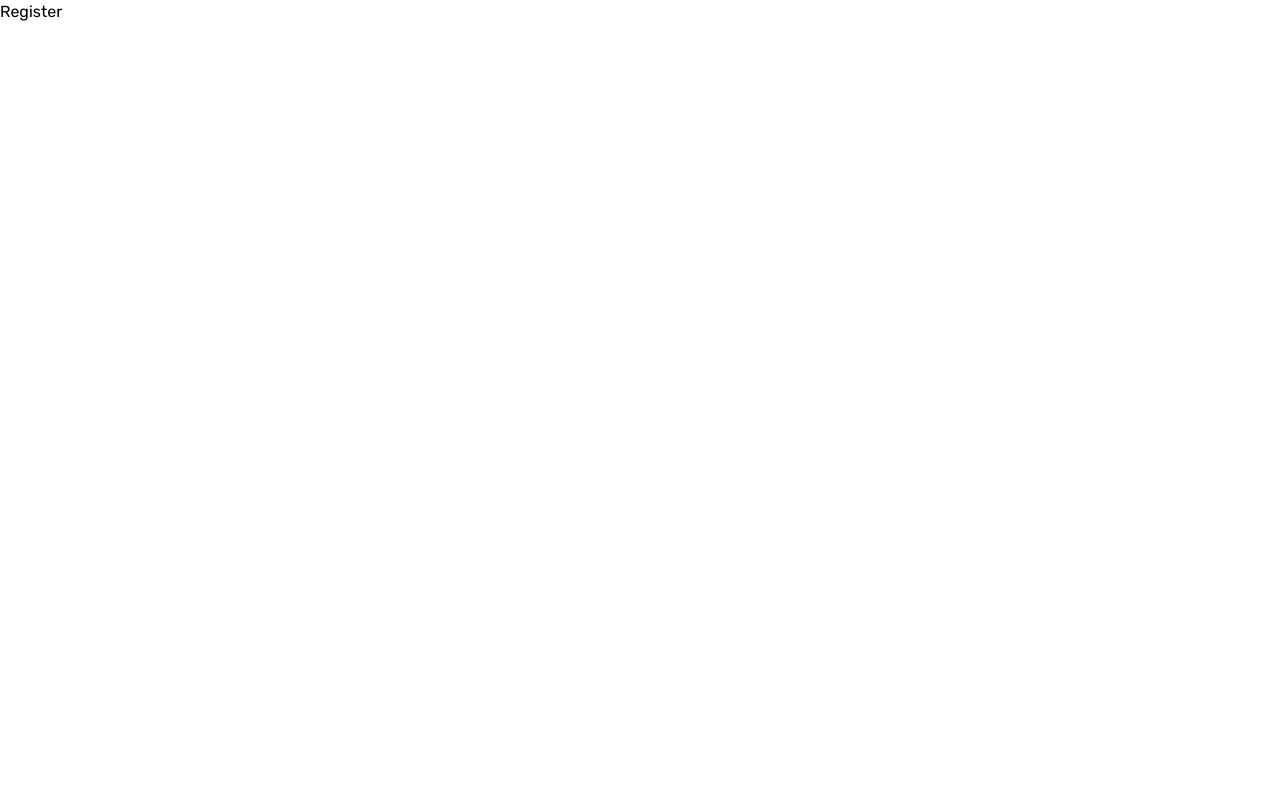
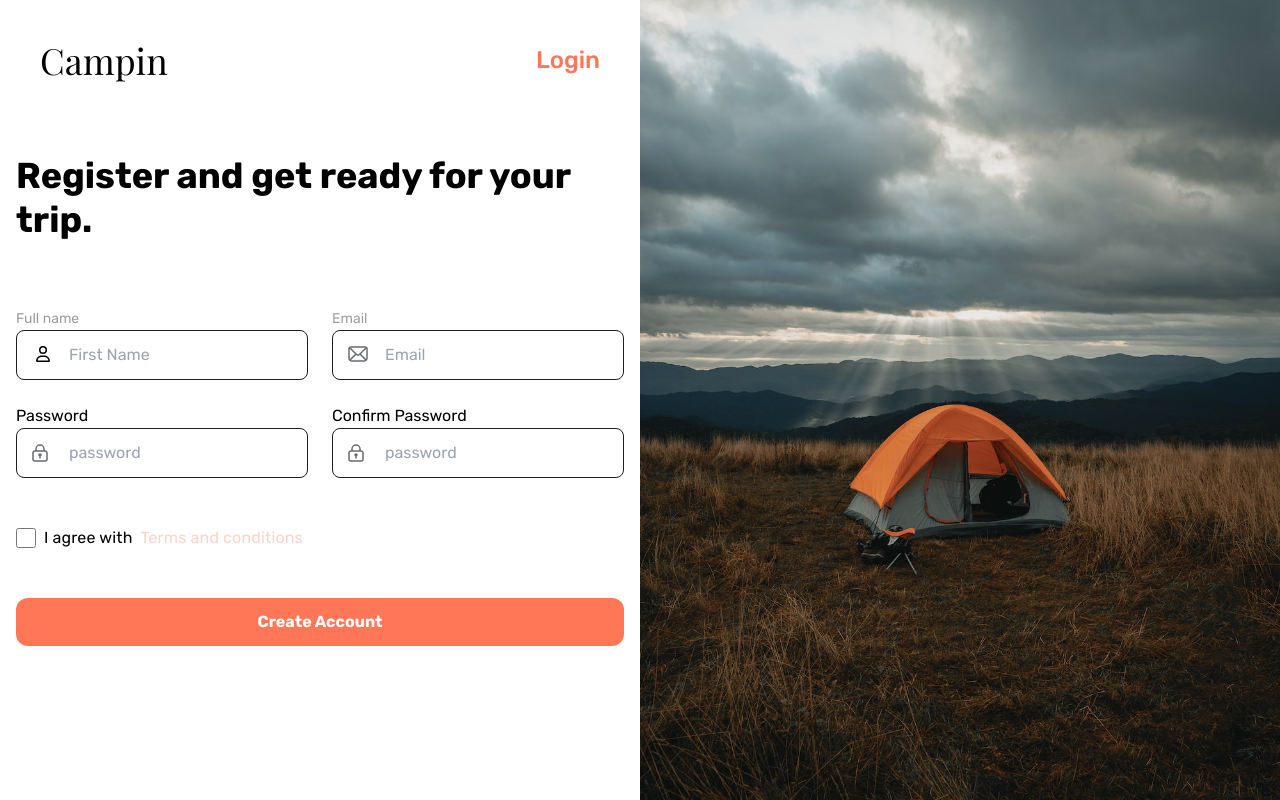
Before and after one commit to Suleyman1406/campin_react_app, a React (Create React App) app: page /register in a window 1280 px wide. Built offline with nearby package versions, Linux system fonts and the light colour scheme.

Commit message:
feat: register page completed

```diff
--- a/src/pages/login/index.jsx
+++ b/src/pages/login/index.jsx
@@ -27,7 +27,7 @@ const Login = () => {
                     <form>
                         <div className="relative">
                             <input
-                                type="Email"
+                                type="email"
                                 placeholder="Email"
                                 className="border border-[#1A1D21] outline-none w-full py-3 pl-[52px] rounded-[8px] focus:shadow-input hover:border-[#858585] duration-100"
                             />
@@ -74,7 +74,7 @@ const Login = () => {
                                 Forgot password?
                             </a>
                         </div>
-                        <button className="w-full rounded-xl bg-primary-1 py-3 text-white font-bold leading-6">
+                        <button className="w-full rounded-xl bg-primary-1 py-3 text-white font-bold leading-6  hover:scale-105 duration-200">
                             Log in
                         </button>
                     </form>
--- a/src/pages/register/index.jsx
+++ b/src/pages/register/index.jsx
@@ -1,7 +1,153 @@
-import React from 'react';
+import { ReactComponent as MailIcon } from 'images/icons/mail.svg';
+import { ReactComponent as PasswordCloseEyeIcon } from 'images/icons/pass-close-eye.svg';
+import { ReactComponent as PasswordOpenEyeIcon } from 'images/icons/pass-open-eye.svg';
+import { ReactComponent as PasswordIcon } from 'images/icons/password.svg';
+import { ReactComponent as ProfileIcon } from 'images/icons/profile.svg';
+import RegisterBg from 'images/register_bg.jpg';
+import React, { useState } from 'react';
+import { Link } from 'react-router-dom';
 
 const Register = () => {
-    return <div>Register</div>;
+    const [showPassword, setShowPassword] = useState(false);
+    const [passWord, setPassword] = useState('');
+    const [confirmPassword, setConfirmPassword] = useState('');
+    return (
+        <div className="flex min-h-screen">
+            <div className="w-[50%] p-4 relative flex justify-center items-center">
+                <div className="w-[calc(100%-40px)] pr-10 absolute top-10 left-10 flex justify-between items-center">
+                    <Link to="/" className="font-play-fair text-4xl">
+                        Campin
+                    </Link>
+                    <Link
+                        to="/login"
+                        className="text-2xl text-primary-1 font-medium hover:scale-105 duration-100"
+                    >
+                        Login
+                    </Link>
+                </div>
+                <div className="w-[676px] mx-auto">
+                    <h2 className="text-[36px] leading-[44px] font-bold mb-16">
+                        Register and get ready for your trip.
+                    </h2>
+                    <div className="grid grid-cols-2 gap-6">
+                        <div>
+                            <label
+                                htmlFor="registerFullName"
+                                className="text-sm text-[#9B9C9E] mb-4"
+                            >
+                                Full name
+                            </label>
+                            <div className="relative">
+                                <input
+                                    type="text"
+                                    id="registerFullName"
+                                    name="fullName"
+                                    placeholder="First Name"
+                                    className="border border-[#1A1D21] outline-none w-full py-3 pl-[52px] rounded-[8px] focus:shadow-input hover:border-[#858585] duration-100"
+                                />
+                                <ProfileIcon className="absolute left-5 top-4 w-[14px]" />
+                            </div>
+                        </div>
+                        <div>
+                            <label htmlFor="registerEmail" className="text-sm text-[#9B9C9E] mb-4">
+                                Email
+                            </label>
+                            <div className="relative">
+                                <input
+                                    id="registerEmail"
+                                    type="email"
+                                    placeholder="Email"
+                                    className="border border-[#1A1D21] outline-none w-full py-3 pl-[52px] rounded-[8px] focus:shadow-input hover:border-[#858585] duration-100"
+                                />
+                                <MailIcon className="absolute left-4 top-4" />
+                            </div>
+                        </div>
+                        <div>
+                            <label htmlFor="registerPassword">Password</label>
+                            <div className="relative ">
+                                <input
+                                    id="registerPassword"
+                                    type={showPassword ? 'text' : 'password'}
+                                    placeholder="password"
+                                    value={passWord}
+                                    onChange={(e) => setPassword(e.target.value)}
+                                    className="border border-[#1A1D21] outline-none w-full py-3 pl-[52px] rounded-[8px] focus:shadow-input hover:border-[#858585] duration-100"
+                                />
+                                <PasswordIcon className="absolute left-4 top-4" />
+                                {passWord &&
+                                    (showPassword ? (
+                                        <PasswordCloseEyeIcon
+                                            onClick={() => setShowPassword((prev) => !prev)}
+                                            className="absolute right-4 top-3 hover:bg-gray-100 rounded cursor-pointer"
+                                        />
+                                    ) : (
+                                        <PasswordOpenEyeIcon
+                                            onClick={() => setShowPassword((prev) => !prev)}
+                                            className="absolute right-4 top-3 hover:bg-gray-100 rounded cursor-pointer"
+                                        />
+                                    ))}
+                            </div>
+                        </div>
+                        <div>
+                            <label htmlFor="registerConfirmPassword">Confirm Password</label>
+                            <div className="relative ">
+                                <input
+                                    id="registerConfirmPassword"
+                                    type={showPassword ? 'text' : 'password'}
+                                    placeholder="password"
+                                    value={confirmPassword}
+                                    onChange={(e) => setConfirmPassword(e.target.value)}
+                                    className="border border-[#1A1D21] outline-none w-full py-3 pl-[52px] rounded-[8px] focus:shadow-input hover:border-[#858585] duration-100"
+                                />
+                                <PasswordIcon className="absolute left-4 top-4" />
+                                {confirmPassword &&
+                                    (showPassword ? (
+                                        <PasswordCloseEyeIcon
+                                            onClick={() => setShowPassword((prev) => !prev)}
+                                            className="absolute right-4 top-3 hover:bg-gray-100 rounded cursor-pointer"
+                                        />
+                                    ) : (
+                                        <PasswordOpenEyeIcon
+                                            onClick={() => setShowPassword((prev) => !prev)}
+                                            className="absolute right-4 top-3 hover:bg-gray-100 rounded cursor-pointer"
+                                        />
+                                    ))}
+                            </div>
+                        </div>
+                    </div>
+                    <div className="flex items-center my-12">
+                        <input
+                            type="checkbox"
+                            name="rememberMe"
+                            id="rememberMe"
+                            className="w-5 h-5  accent-primary-1 cursor-pointer checked:bg-white checked:text-white checked:border-red-500"
+                        />
+                        <label
+                            htmlFor="rememberMe"
+                            className="ml-2 tracking-[0.15px] cursor-pointer"
+                        >
+                            I agree with
+                            <a
+                                href="#"
+                                target="_blank"
+                                className="text-primary-2 ml-2 hover:text-primary-1 duration-100"
+                            >
+                                Terms and conditions
+                            </a>
+                        </label>
+                    </div>
+                    <button className="w-full rounded-xl bg-primary-1 py-3 text-white font-bold leading-6 hover:scale-105 duration-200">
+                        Create Account
+                    </button>
+                </div>
+            </div>
+            <img
+                className="w-[50%] min-h-screen max-h-screen h-full object-cover object-center"
+                src={RegisterBg}
+                alt="camping"
+            />
+        </div>
+    );
 };
 
 export default Register;
```
Also changed, not shown: src/images/icons/profile.svg (added), src/images/register_bg.jpg (added).
